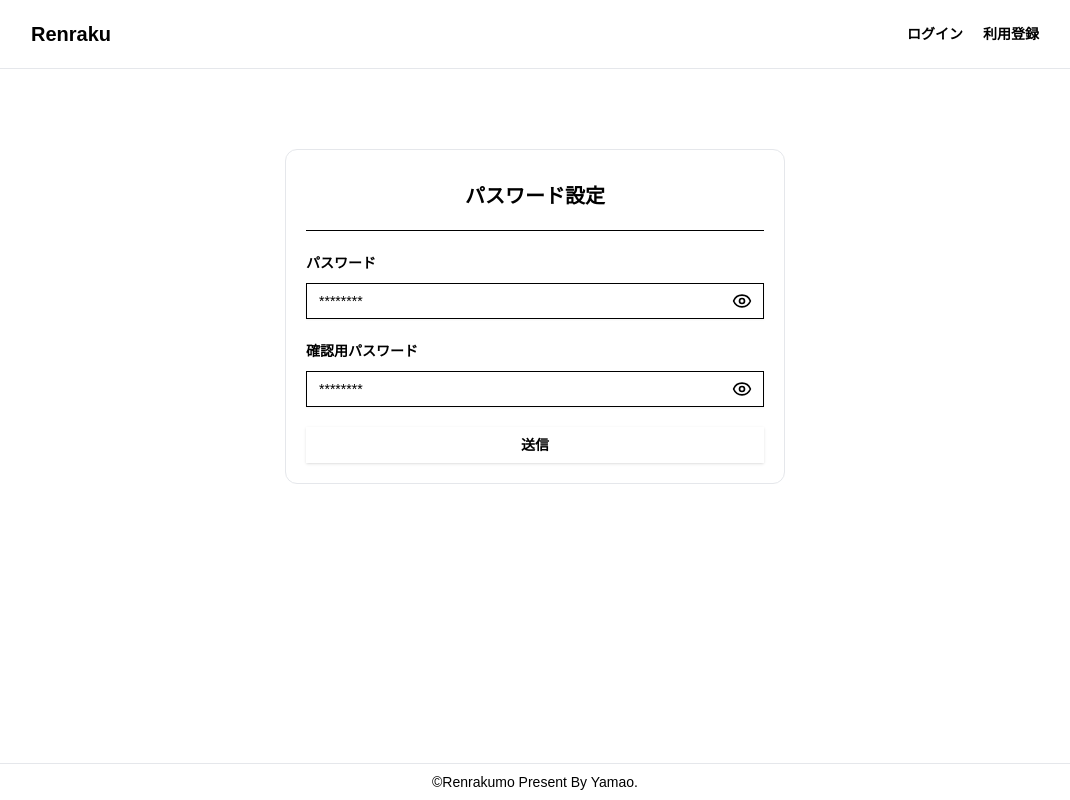
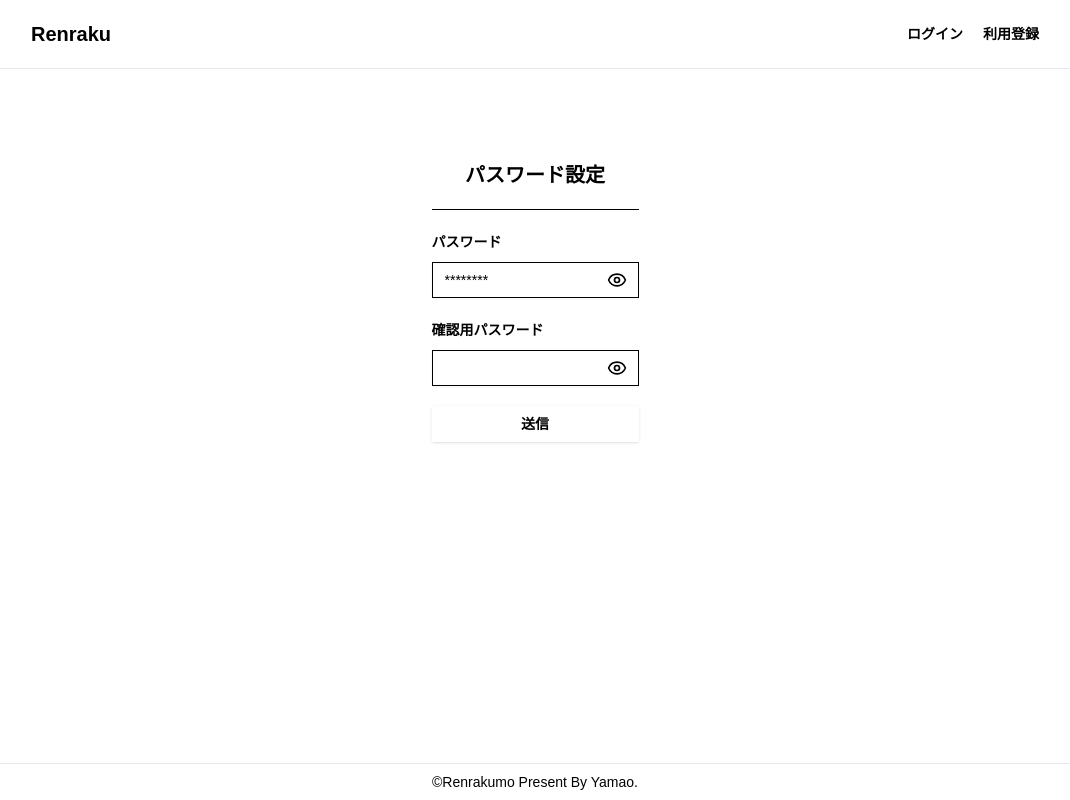
Before and after one commit to a-oyama/renrakumo_sv, a Next.js app: page /reset-password/confirm in a window 1280 px wide. Shown: the whole page, without its empty margins (105-1175 px from the left). Built offline with nearby package versions, Linux system fonts and the light colour scheme; no server answers; a web font is replaced by a local one.

Commit message:
メアド変更ページ

```diff
--- a/app/(main)/settings/password/page.tsx
+++ b/app/(main)/settings/password/page.tsx
@@ -3,7 +3,7 @@
 import { createClient } from "@/utils/supabase/server"
 import { redirect } from "next/navigation"
 import { Suspense } from "react"
-import Password from "@/components/settings/Password"
+import Password from "@/components/auth/Password"
 import Loading from "@/app/loading"
 
 const PasswordPage = async () => {
--- a/components/auth/Password.tsx
+++ b/components/auth/Password.tsx
@@ -1,3 +1,5 @@
+//
+
 "use client"
 
 import { useState, useTransition } from "react"
@@ -63,7 +65,7 @@ const Password = () => {
   }
 
   return (
-    <div className="w-[500px] p-5 rounded-xl border">
+    <div className="">
       <div className="text-primary text-xl font-bold text-center border-b border-black pb-5 mb-5 mt-3">
         パスワード設定
       </div>
@@ -113,7 +115,7 @@ const Password = () => {
                   <div className="relative">
                     <Input
                       type={passwordVisibility2 ? "text" : "password"}
-                      placeholder="********"
+                      placeholder=""
                       {...field}
                       disabled={isPending}
                     />
```
